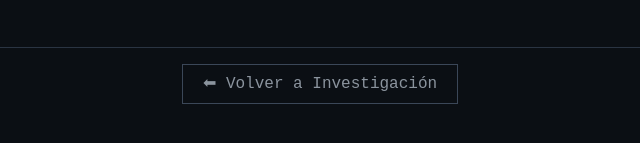
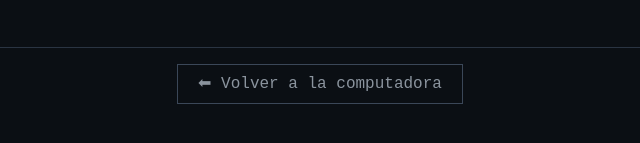
Before and after one commit to doraemondelbetis/El-Caso-De-Lucia-Herrera-2.0, a plain HTML site: page huellas.html in a window 1280 px wide. Shown: the part 515-658 px from the top of the page, 320-960 px from the left. Drawn offline with Linux system fonts and the light colour scheme.

Commit message:
Update huellas.html

```diff
--- a/huellas.html
+++ b/huellas.html
@@ -120,7 +120,7 @@
 </div>
 
 <footer>
-    <a href="investigar.html">⬅ Volver a Investigación</a>
+    <a href="computadora.html">⬅ Volver a la computadora</a>
 </footer>
 
 <script>
```
